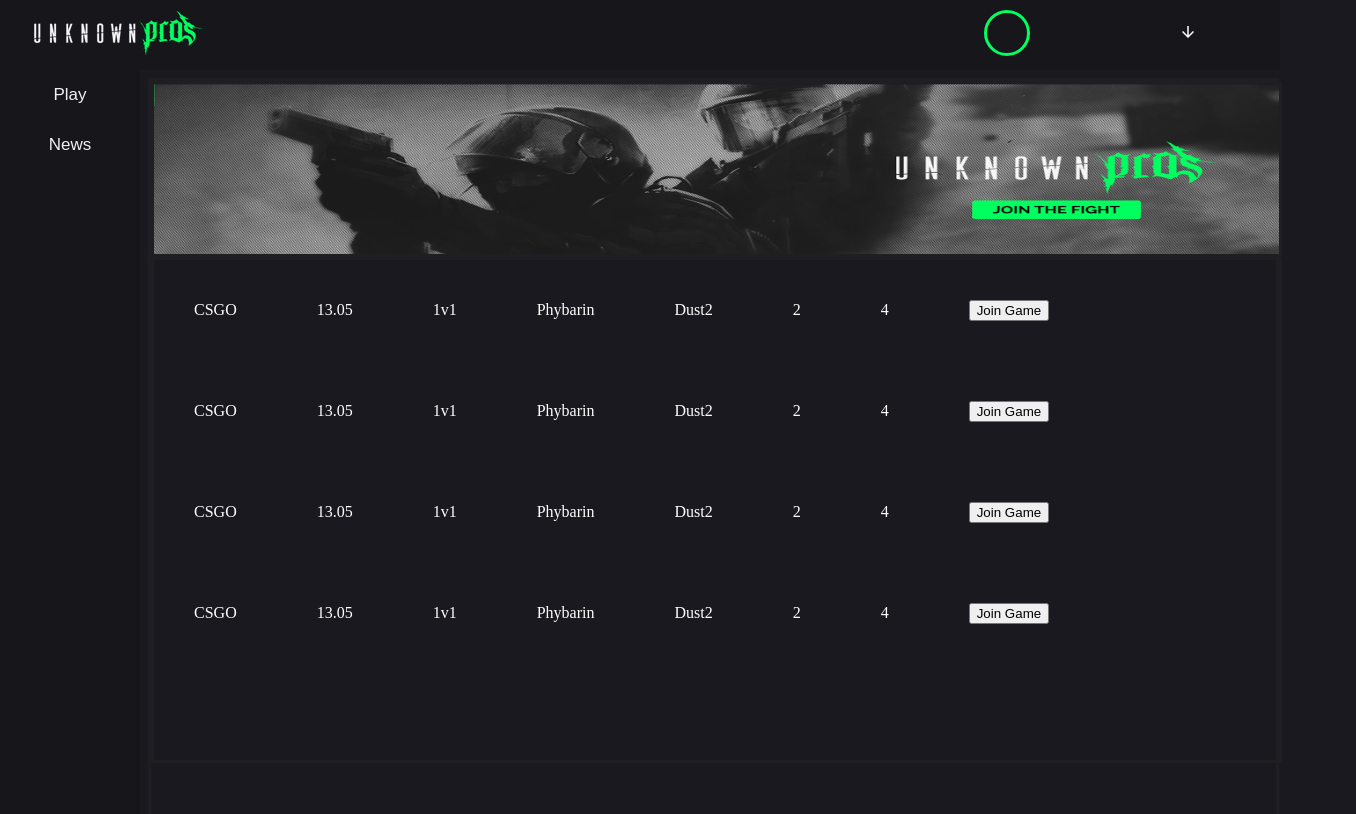
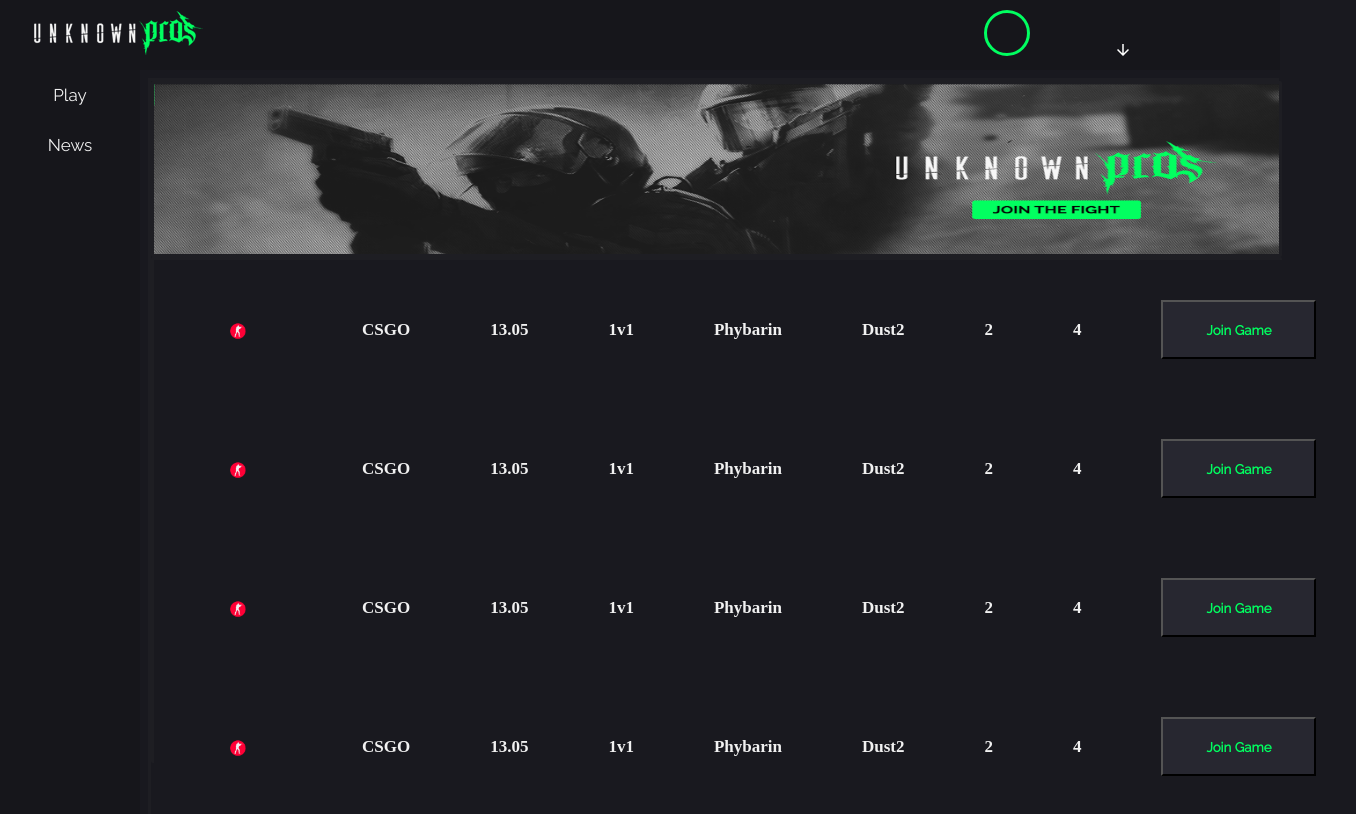
Before and after one commit to ertugdlk/up_react, a React (Create React App) app: page /dashboard in a window 1280 px wide. Shown: the top 814 px of the page, 1356 px wide, since content can reach past the window. Built offline with nearby package versions, Linux system fonts and the light colour scheme; no server answers.

Commit message:
Dashboard row design

```diff
--- a/src/components/Common/GameRoomRow.css
+++ b/src/components/Common/GameRoomRow.css
@@ -1,4 +1,52 @@
+@import url('https://fonts.googleapis.com/css?family=Raleway&display=swap');
+
+tr{
+    width: 1379px;
+    height: 83px;
+    background-color: #19191f;
+}
+
 td{
+    /*Row Styles*/
     padding: 40px;
     color: white;
+    width: 1361px;
+    height: 59px;
+    background-color: #19191f;
+    /* Text Styles */
+    width: 97px;
+    height: 16px;
+    color: #f1f1f1;
+    font-family: 'proxima-nova-semibold';
+    font-style: normal;
+    font-weight: 600;
+    font-size: 17px;
+    font-style: normal;
+    letter-spacing: normal;
+    line-height: 27.14px;
+    text-align: left;
+    font-style: normal;
+    letter-spacing: normal;
+    line-height: normal;
 }
+
+button{
+    width: 155px;
+    height: 59px;
+    background-color: #272730;
+    color: #00ff60;
+    font-family: 'Raleway';
+    font-weight: 700;
+    font-style: normal;
+    letter-spacing: normal;
+    line-height: 40px;
+    text-align: center;
+    font-style: normal;
+    letter-spacing: normal;
+    line-height: normal;
+}
+
+.minikLogo{
+    height: 120px;
+    vertical-align: middle;
+}
--- a/src/components/Common/GameRoomRow.js
+++ b/src/components/Common/GameRoomRow.js
@@ -1,6 +1,7 @@
+import { Table } from '@material-ui/core'
 import React, {useState} from 'react'
 import Css from './GameRoomRow.css'
-
+import Logo from './miniklogo.png'
 function GameRoomRow(props){
     const [gameDetail, setGameDetail] = useState({})
         /*
@@ -19,8 +20,10 @@
             })
         }
         */
+
     return(
                 <tr>
+                    <img src ={Logo} className='minikLogo'></img>
                     <td>{gameDetail.GameName}CSGO</td>
                     <td>{gameDetail.Time}13.05</td>
                     <td>{gameDetail.Mode}1v1</td>
@@ -28,8 +31,8 @@
                     <td>{gameDetail.map}Dust2</td>
                     <td>{gameDetail.fee}2</td>
                     <td>{gameDetail.reward}4</td>
-                    <td className='opration'>
-                        <button className='button' >Join Game</button>
+                    <td className='operation'>
+                        <button className='button'>Join Game</button>
                     </td>
                 </tr>
         )
--- a/src/components/Dashboard.js
+++ b/src/components/Dashboard.js
@@ -17,7 +17,6 @@
   const [menuBar, setmenuBar] = React.useState('')
   const [userName, setUsername] = React.useState('')
   const history = useHistory();
-
 
   useEffect( async ()=> {
     const url = "http://localhost:5000/auth/me"
```
Also changed, not shown: src/components/Common/miniklogo.png (added), src/components/Dashboard.css (line endings or trailing spaces).
